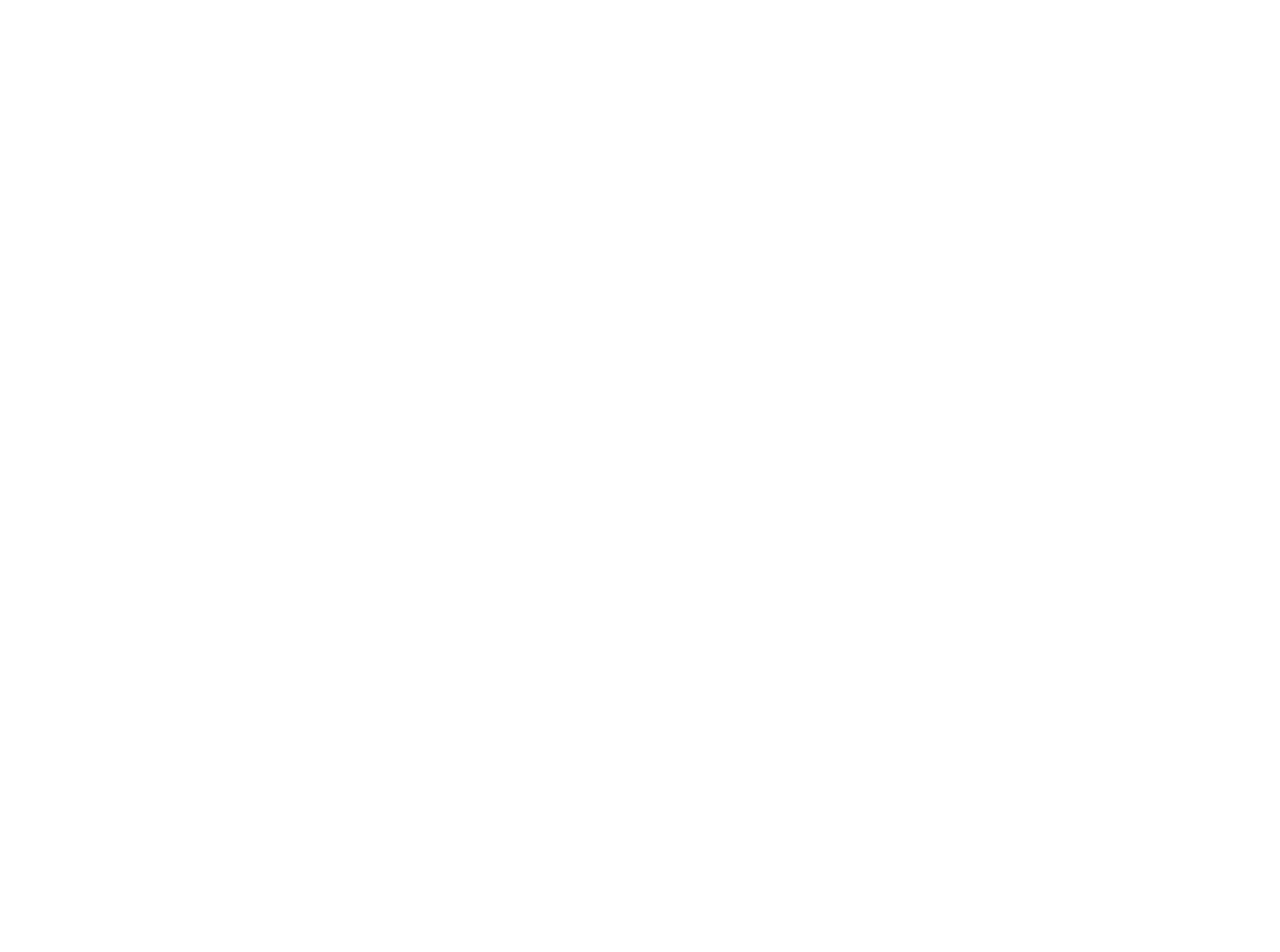
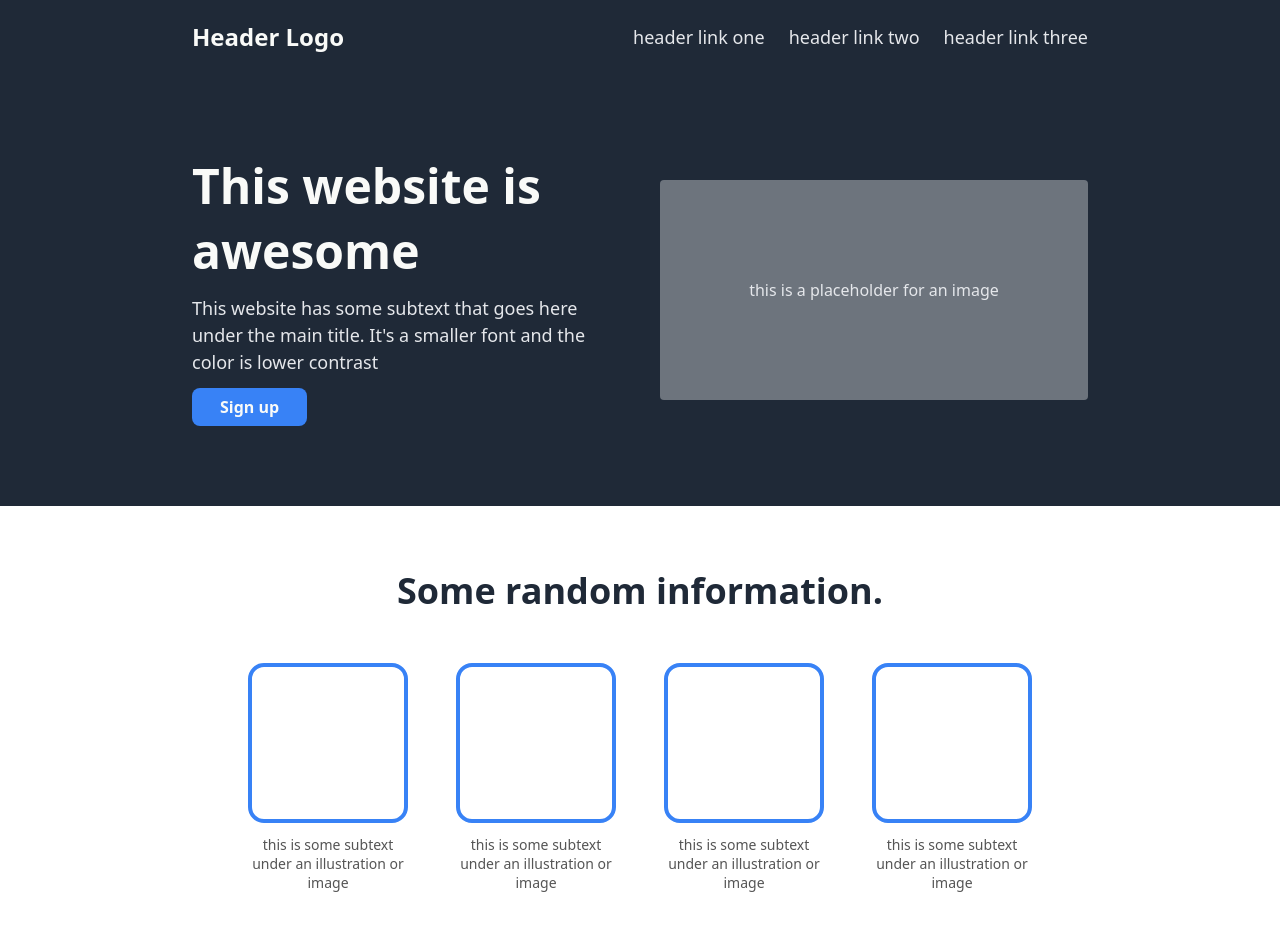
Before and after one commit to muhandalharthi28-oss/odin-landing-page-project, a plain HTML site: page index.html in a window 1280 px wide. Shown: the top 952 px of the page. Before the commit the page ends 800 px from the top, so only its background shows below. Drawn offline with Linux system fonts and the light colour scheme.

Commit message:
version-0

```diff
--- /dev/null
+++ b/CSS/style.css
@@ -0,0 +1,236 @@
+/* Global Reset & Styling */
+* {
+    margin: 0;
+    padding: 0;
+    box-sizing: border-box;
+    font-family: system-ui, -apple-system, BlinkMacSystemFont, 'Segoe UI', Roboto, Oxygen, Ubuntu, Cantarell, sans-serif;
+}
+
+body {
+    display: flex;
+    flex-direction: column;
+    min-height: 100vh;
+}
+
+/* Colors used across sections */
+:root {
+    --dark-bg: #1f2937;
+    --light-text: #f9faf8;
+    --secondary-text: #e5e7eb;
+    --muted-text: #9ca3af;
+    --accent-blue: #3882f6;
+    --light-bg: #e5e7eb;
+}
+
+/* ================= 1. Header Section ================= */
+header {
+    background-color: var(--dark-bg);
+    display: flex;
+    justify-content: space-between;
+    align-items: center;
+    padding: 20px 15%;
+}
+
+header .logo {
+    font-size: 24px;
+    font-weight: bold;
+    color: var(--light-text);
+}
+
+header nav ul {
+    display: flex;
+    list-style: none;
+    gap: 24px;
+}
+
+header nav ul li a {
+    text-decoration: none;
+    color: var(--secondary-text);
+    font-size: 18px;
+}
+
+/* ================= 2. Hero Section ================= */
+.hero {
+    background-color: var(--dark-bg);
+    display: flex;
+    justify-content: space-between;
+    align-items: center;
+    padding: 80px 15%;
+    gap: 40px;
+}
+
+.hero-content {
+    display: flex;
+    flex-direction: column;
+    align-items: flex-start;
+    flex: 1;
+    gap: 12px;
+}
+
+.hero-content h1 {
+    font-size: 48px;
+    font-weight: 900;
+    color: var(--light-text);
+}
+
+.hero-content p {
+    font-size: 18px;
+    color: var(--secondary-text);
+    line-height: 1.5;
+}
+
+.hero-content button,
+.cta button {
+    background-color: var(--accent-blue);
+    color: var(--light-text);
+    border: none;
+    padding: 8px 28px;
+    font-size: 16px;
+    font-weight: bold;
+    border-radius: 8px;
+    cursor: pointer;
+}
+
+.hero-image {
+    flex: 1;
+    display: flex;
+    justify-content: center;
+    align-items: center;
+}
+
+.hero-image .placeholder {
+    background-color: #6d747d;
+    color: var(--secondary-text);
+    width: 100%;
+    height: 220px;
+    display: flex;
+    justify-content: center;
+    align-items: center;
+    text-align: center;
+    border-radius: 4px;
+}
+
+/* ================= 3. Information Section ================= */
+.info {
+    display: flex;
+    flex-direction: column;
+    align-items: center;
+    padding: 60px 15% 100px 15%;
+    background-color: #ffffff;
+}
+
+.info h2 {
+    font-size: 36px;
+    font-weight: 900;
+    color: var(--dark-bg);
+    margin-bottom: 48px;
+}
+
+.info-cards {
+    display: flex;
+    justify-content: center;
+    gap: 48px;
+    width: 100%;
+}
+
+.card-item {
+    display: flex;
+    flex-direction: column;
+    align-items: center;
+    width: 160px;
+    gap: 12px;
+}
+
+.card-image {
+    width: 160px;
+    height: 160px;
+    border: 4px solid var(--accent-blue);
+    border-radius: 16px;
+}
+
+.card-item p {
+    text-align: center;
+    color: #555;
+    font-size: 14px;
+}
+
+/* ================= 4. Quote Section ================= */
+.quote {
+    background-color: var(--light-bg);
+    display: flex;
+    justify-content: center;
+    padding: 100px 20%;
+}
+
+.quote blockquote {
+    display: flex;
+    flex-direction: column;
+    max-width: 800px;
+}
+
+.quote p {
+    font-size: 36px;
+    font-weight: 300;
+    font-style: italic;
+    color: #1f2937;
+    line-height: 1.4;
+}
+
+.quote footer {
+    align-self: flex-end;
+    font-size: 20px;
+    font-weight: bold;
+    color: #1f2937;
+    margin-top: 12px;
+}
+
+/* ================= 5. Call to Action Section ================= */
+.cta {
+    background-color: #ffffff;
+    display: flex;
+    justify-content: center;
+    padding: 100px 15%;
+}
+
+.cta-box {
+    background-color: var(--accent-blue);
+    display: flex;
+    justify-content: space-between;
+    align-items: center;
+    width: 100%;
+    padding: 50px 80px;
+    border-radius: 8px;
+}
+
+.cta-text {
+    display: flex;
+    flex-direction: column;
+    gap: 4px;
+}
+
+.cta-text h3 {
+    color: var(--light-text);
+    font-size: 24px;
+    font-weight: bold;
+}
+
+.cta-text p {
+    color: var(--secondary-text);
+    font-size: 16px;
+}
+
+.cta-box button {
+    border: 2px solid var(--light-text);
+    white-space: nowrap;
+}
+
+/* ================= 6. Footer Section ================= */
+footer {
+    background-color: var(--dark-bg);
+    color: var(--muted-text);
+    display: flex;
+    justify-content: center;
+    align-items: center;
+    padding: 36px 0;
+    font-size: 16px;
+}
--- a/index.html
+++ b/index.html
@@ -3,9 +3,86 @@
 <head>
     <meta charset="UTF-8">
     <meta name="viewport" content="width=device-width, initial-scale=1.0">
-    <title>Document</title>
+    <link rel="stylesheet" href="./CSS/style.css">
+    <title>Landing Page</title>
 </head>
 <body>
 
+    <!-- 1. Header Section -->
+    <header>
+        <div class="logo">Header Logo</div>
+        <nav>
+            <ul>
+                <li><a href="#">header link one</a></li>
+                <li><a href="#">header link two</a></li>
+                <li><a href="#">header link three</a></li>
+            </ul>
+        </nav>
+    </header>
+
+    <!-- Main Content Container -->
+    <main>
+
+        <!-- 2. Hero Section -->
+        <section class="hero">
+            <div class="hero-content">
+                <h1>This website is awesome</h1>
+                <p>This website has some subtext that goes here under the main title. It's a smaller font and the color is lower contrast</p>
+                <button type="button">Sign up</button>
+            </div>
+            <div class="hero-image">
+                <div class="placeholder">this is a placeholder for an image</div>
+            </div>
+        </section>
+
+        <!-- 3. Information Section -->
+        <section class="info">
+            <h2>Some random information.</h2>
+            <div class="info-cards">
+                <div class="card-item">
+                    <div class="card-image"></div>
+                    <p>this is some subtext under an illustration or image</p>
+                </div>
+                <div class="card-item">
+                    <div class="card-image"></div>
+                    <p>this is some subtext under an illustration or image</p>
+                </div>
+                <div class="card-item">
+                    <div class="card-image"></div>
+                    <p>this is some subtext under an illustration or image</p>
+                </div>
+                <div class="card-item">
+                    <div class="card-image"></div>
+                    <p>this is some subtext under an illustration or image</p>
+                </div>
+            </div>
+        </section>
+
+        <!-- 4. Quote Section -->
+        <section class="quote">
+            <blockquote>
+                <p>"This is an inspiring quote, or a testimonial from a customer. Maybe it's just filling up space, or maybe people will actually read it. Who knows? All I know is that it looks nice."</p>
+                <footer>-Thor, God of Thunder</footer>
+            </blockquote>
+        </section>
+
+        <!-- 5. Call to Action (CTA) Section -->
+        <section class="cta">
+            <div class="cta-box">
+                <div class="cta-text">
+                    <h3>Call to action! It's time!</h3>
+                    <p>Sign up for our product by clicking that button right over there!</p>
+                </div>
+                <button type="button">Sign up</button>
+            </div>
+        </section>
+
+    </main>
+
+    <!-- 6. Footer Section -->
+    <footer>
+        <p>Copyright &copy; The Odin Project 2021</p>
+    </footer>
+
 </body>
 </html>
```
